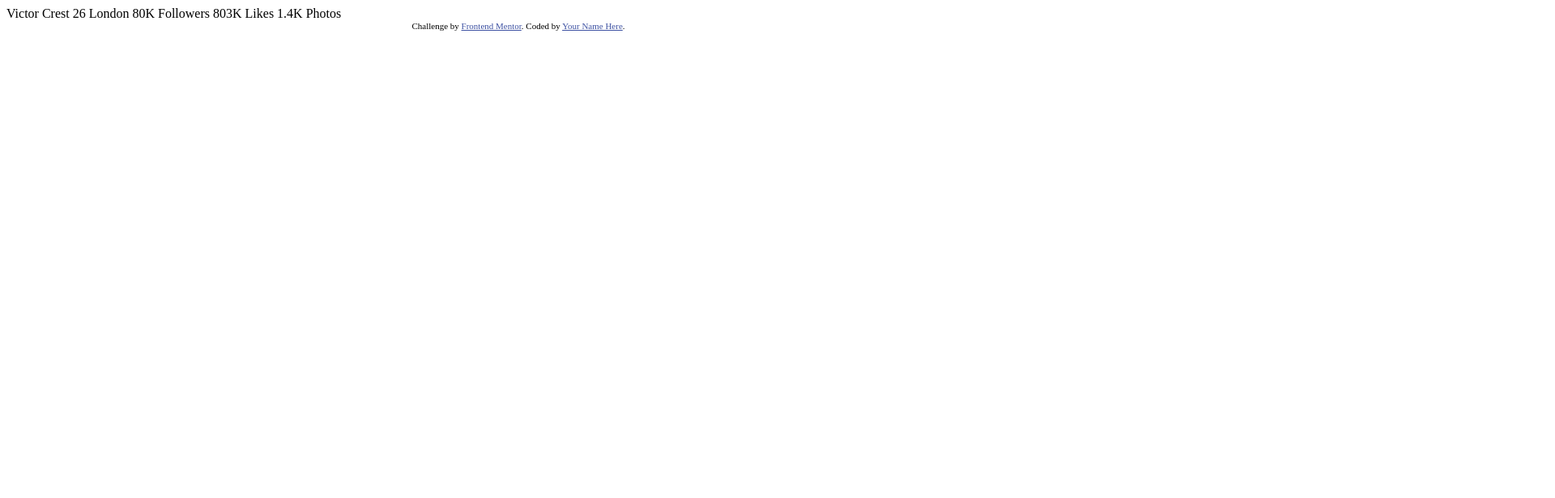
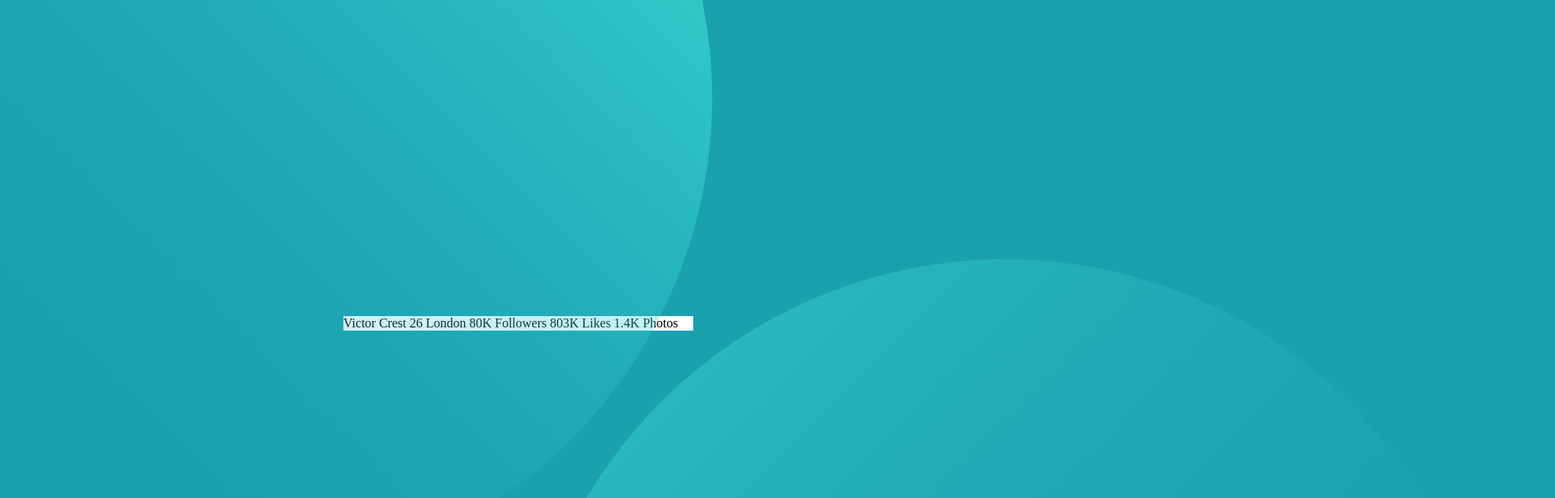
Before and after one commit to MiguelPositive/profile-card-component-main, a plain HTML site: page index.html in a window 1280 px wide. Shown: the top 616 px of the page at 81% size, 1920 px wide, since content can reach past the window. Drawn offline with Linux system fonts and the light colour scheme.

Commit message:
agregue el fondo

```diff
--- /dev/null
+++ b/index.css
@@ -0,0 +1,59 @@
+@font-face {
+  src: url("");
+  font-family: "";
+}
+
+* {
+  box-sizing: border-box;
+}
+
+body {
+  margin: 0;
+  min-width: 100vw;
+  min-height: 100vh;
+
+  overflow: hidden;
+
+  background-color: #19a1ad;
+}
+
+main {
+  width: calc(15em + 15vw);
+  background-color: white;
+}
+
+.container {
+  min-width: 100vw;
+  min-height: 100vh;
+
+  display: flex;
+  justify-content: center;
+  align-items: center;
+}
+
+.bg {
+  min-width: 150vw;
+  min-height: 150vh;
+
+  position: absolute;
+}
+
+.bg-top {
+  margin-top: -30em;
+  margin-left: -20em;
+
+  background-image: url("./images/bg-pattern-top.svg");
+
+  background-repeat: no-repeat;
+  background-size: contain;
+}
+
+.bg-bottom {
+  margin-top: 20em;
+  margin-left: 40em;
+
+  background-image: url("./images/bg-pattern-bottom.svg");
+
+  background-repeat: no-repeat;
+  background-size: contain;
+}
--- a/index.html
+++ b/index.html
@@ -1,35 +1,24 @@
 <!DOCTYPE html>
 <html lang="en">
   <head>
-  <meta charset="UTF-8">
-  <meta name="viewport" content="width=device-width, initial-scale=1.0"> <!-- displays site properly based on user's device -->
+    <meta charset="UTF-8" />
+    <meta name="viewport" content="width=device-width, initial-scale=1.0" />
 
-  <link rel="icon" type="image/png" sizes="32x32" href="./images/favicon-32x32.png">
-
+    <link
+      rel="icon"
+      type="image/png"
+      sizes="32x32"
+      href="./images/favicon-32x32.png"
+    />
+    <link rel="stylesheet" href="index.css" />
     <title>Frontend Mentor | Profile card component</title>
-
-  <!-- Feel free to remove these styles or customise in your own stylesheet 👍 -->
-  <style>
-    .attribution { font-size: 11px; text-align: center; }
-    .attribution a { color: hsl(228, 45%, 44%); }
-  </style>
   </head>
   <body>
-  Victor Crest
-  26
-  London
+    <div class="bg bg-top"></div>
+    <div class="bg bg-bottom"></div>
 
-  80K
-  Followers
-
-  803K
-  Likes
-
-  1.4K
-  Photos
-  <div class="attribution">
-    Challenge by <a href="https://www.frontendmentor.io?ref=challenge" target="_blank">Frontend Mentor</a>.
-    Coded by <a href="#">Your Name Here</a>.
+    <div class="container">
+      <main>Victor Crest 26 London 80K Followers 803K Likes 1.4K Photos</main>
     </div>
   </body>
 </html>
```
Also changed, not shown: fonts/KumbhSans-ExtraLight.ttf (added), fonts/KumbhSans-SemiBold.ttf (added). Lines whose indentation alone changed are shown as unchanged.
